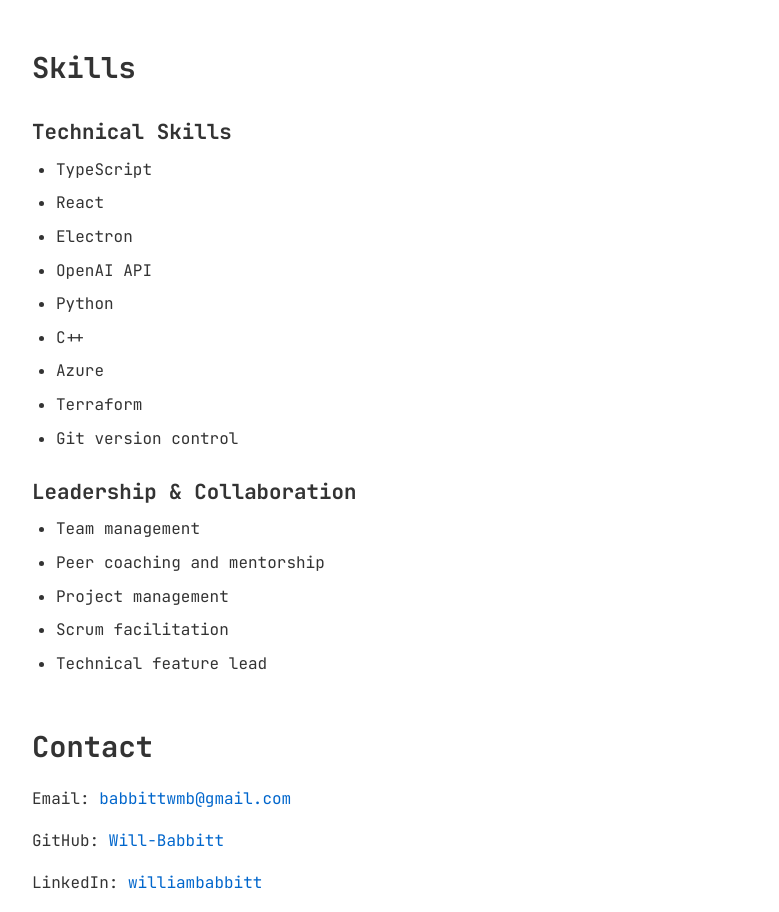
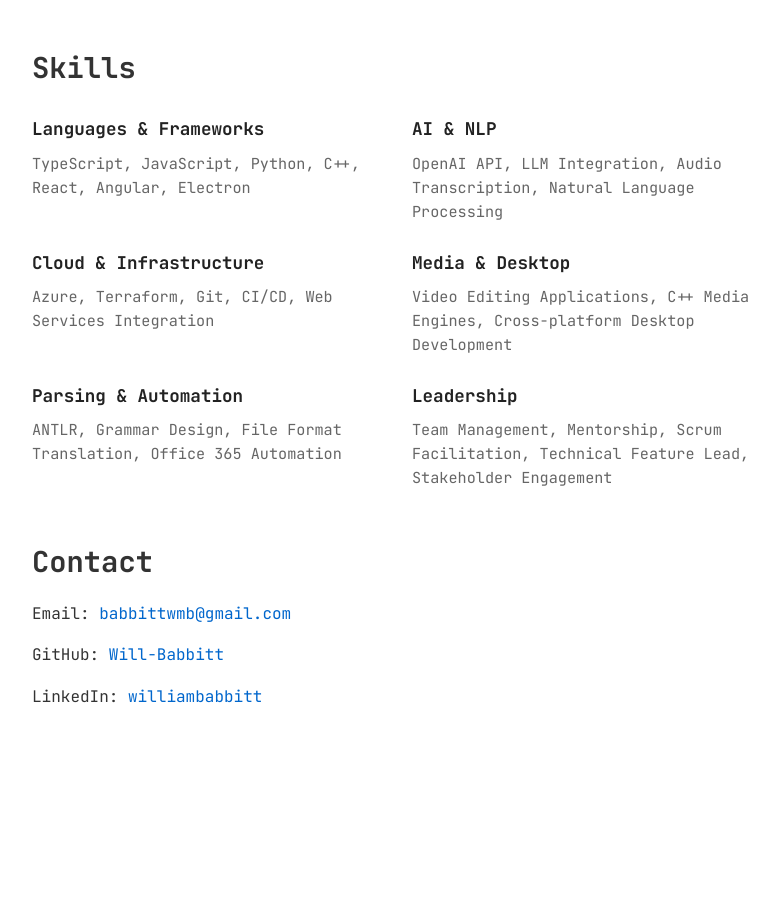
Before and after one commit to Will-Babbitt/Will-Babbitt, a plain HTML site: page about.html in a window 1280 px wide. Shown: the part 2167-3079 px from the top of the page, without its empty margins (240-1019 px from the left). After the commit the page ends 2957 px from the top, so only its background shows below. Drawn offline with Linux system fonts and the light colour scheme.

Commit message:
make skills area pretty

```diff
--- a/about.html
+++ b/about.html
@@ -90,29 +90,31 @@
 
         <section class="skills">
             <h2>Skills</h2>
-            <div class="skill-category">
-                <h3>Technical Skills</h3>
-                <ul>
-                    <li>TypeScript</li>
-                    <li>React</li>
-                    <li>Electron</li>
-                    <li>OpenAI API</li>
-                    <li>Python</li>
-                    <li>C++</li>
-                    <li>Azure</li>
-                    <li>Terraform</li>
-                    <li>Git version control</li>
-                </ul>
-            </div>
-            <div class="skill-category">
-                <h3>Leadership & Collaboration</h3>
-                <ul>
-                    <li>Team management</li>
-                    <li>Peer coaching and mentorship</li>
-                    <li>Project management</li>
-                    <li>Scrum facilitation</li>
-                    <li>Technical feature lead</li>
-                </ul>
+            <div class="skills-grid">
+                <div class="skill-category">
+                    <h3>Languages & Frameworks</h3>
+                    <p>TypeScript, JavaScript, Python, C++, React, Angular, Electron</p>
+                </div>
+                <div class="skill-category">
+                    <h3>AI & NLP</h3>
+                    <p>OpenAI API, LLM Integration, Audio Transcription, Natural Language Processing</p>
+                </div>
+                <div class="skill-category">
+                    <h3>Cloud & Infrastructure</h3>
+                    <p>Azure, Terraform, Git, CI/CD, Web Services Integration</p>
+                </div>
+                <div class="skill-category">
+                    <h3>Media & Desktop</h3>
+                    <p>Video Editing Applications, C++ Media Engines, Cross-platform Desktop Development</p>
+                </div>
+                <div class="skill-category">
+                    <h3>Parsing & Automation</h3>
+                    <p>ANTLR, Grammar Design, File Format Translation, Office 365 Automation</p>
+                </div>
+                <div class="skill-category">
+                    <h3>Leadership</h3>
+                    <p>Team Management, Mentorship, Scrum Facilitation, Technical Feature Lead, Stakeholder Engagement</p>
+                </div>
             </div>
         </section>
 
--- a/styles.css
+++ b/styles.css
@@ -194,6 +194,32 @@ section {
     margin-top: 0;
 }
 
+/* Skills Section */
+.skills-grid {
+    display: grid;
+    grid-template-columns: repeat(auto-fit, minmax(250px, 1fr));
+    gap: 1.5rem;
+    margin-top: 1.5rem;
+}
+
+.skill-category {
+    margin-bottom: 0;
+}
+
+.skill-category h3 {
+    font-size: 1.1rem;
+    margin-top: 0;
+    margin-bottom: 0.5rem;
+    color: var(--text-heading);
+}
+
+.skill-category p {
+    margin: 0;
+    line-height: 1.6;
+    color: var(--text-secondary);
+    font-size: 0.95rem;
+}
+
 /* Blog Styles */
 .blog-list {
     margin-top: 2rem;
@@ -331,6 +357,11 @@ section {
         padding: 1rem;
     }
 
+    .skills-grid {
+        grid-template-columns: 1fr;
+        gap: 1.2rem;
+    }
+
     .theme-toggle {
         bottom: 1rem;
         right: 1rem;
```
